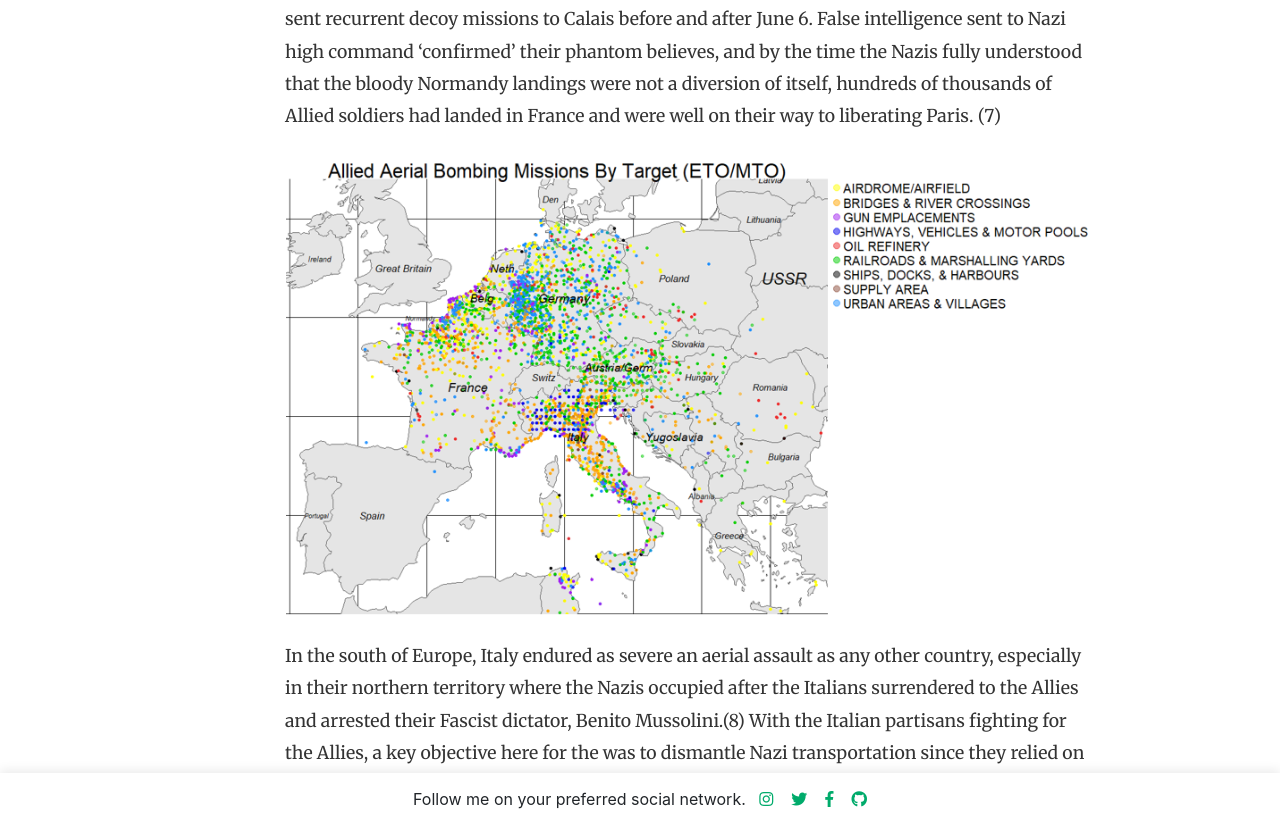
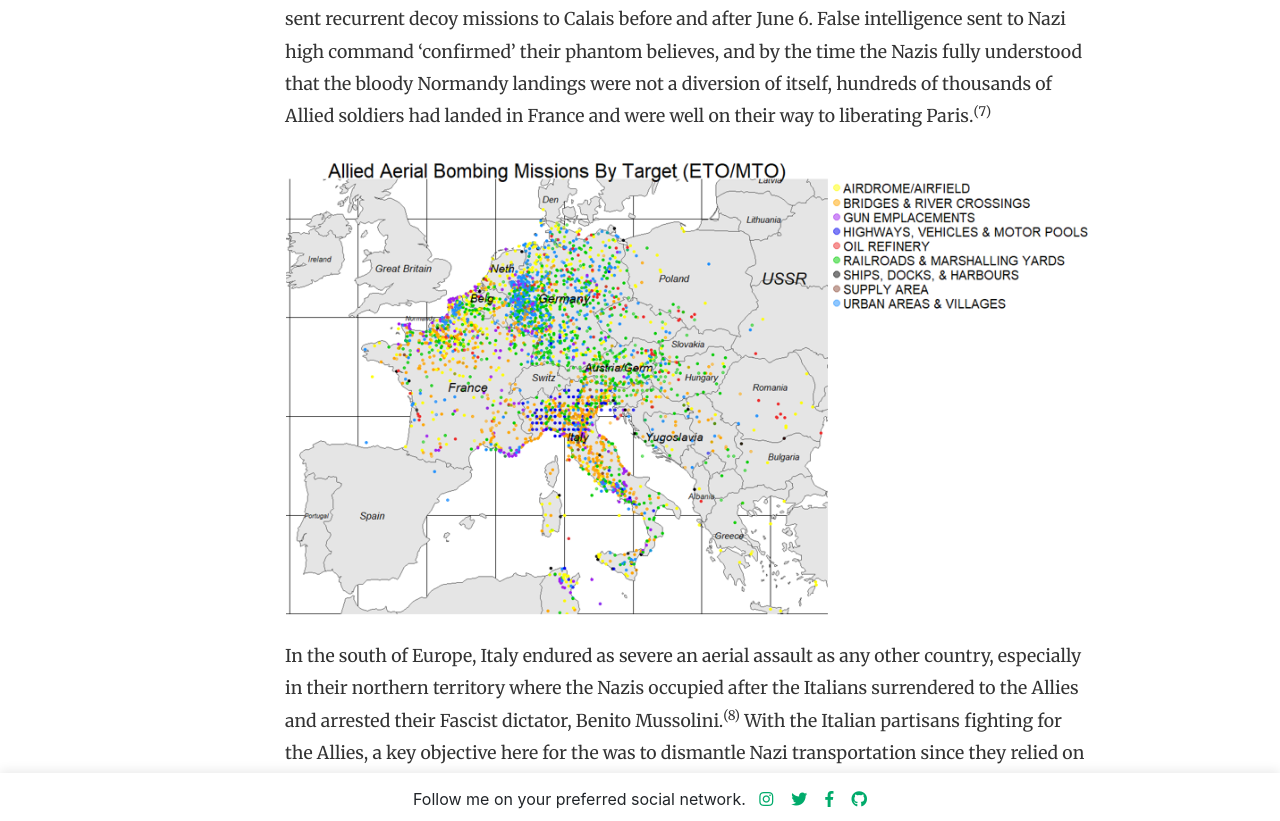
Before and after one commit to malteranalytics/malteranalytics.github.io, a Jekyll site: the page built from _posts/2020-04-01-ww2-strategy.md, in a window 1280 px wide and 1400 px high, scrolled down 6720 px. Shown: the part 575-1396 px from the top of the window. Built offline with Jekyll 4.4.1, drawn with Linux system fonts in a browser that asks for light colours; nearby versions of some CDN libraries; comment, search, counter and statistics services are not loaded; some of the changed text lies outside the part shown.

Commit message:
Update 2020-04-01-ww2-strategy.md

```diff
--- a/_posts/2020-04-01-ww2-strategy.md
+++ b/_posts/2020-04-01-ww2-strategy.md
@@ -18,14 +18,14 @@
 
 
 
-The map above is outlined by modern-day Europe with pre-World War 2 labels. Each point represents the target location of a unique aircraft carrier mission, whether it be a bomber, fighter, glider, or other type of aircraft.  [The data](https://www.kaggle.com/usaf/world-war-ii) mostly comes from the United States Air Force and the Royal Air Force of Great Britain with minimal records from the Royal Australian Air Force and the Royal New Zealand Air Force, however data is missing from both nations' campaigns in Europe.  Additionally, there was no data provided for several other key Allied powers such as Canada, the Soviet Union, and Poland.  Also, given that the data was collected from 1939-1945, there are surely cases of inaccuracies and missing records, notably from the Great Britain (Battle of Britain), Australia, and New Zealand data.
+The map above is outlined by modern-day Europe with pre-World War 2 labels. Each point represents the target location of a unique aircraft carrier mission, whether it be a bomber, fighter, glider, or other type of aircraft.  [The data](https://www.kaggle.com/usaf/world-war-ii){:target="_blank"} mostly comes from the United States Air Force and the Royal Air Force of Great Britain with minimal records from the Royal Australian Air Force and the Royal New Zealand Air Force, however data is missing from both nations' campaigns in Europe.  Additionally, there was no data provided for several other key Allied powers such as Canada, the Soviet Union, and Poland.  Also, given that the data was collected from 1939-1945, there are surely cases of inaccuracies and missing records, notably from the Great Britain (Battle of Britain), Australia, and New Zealand data.
 
 
 Among the astounding number of European, North African, and Mediterranean countries impacted by battle, the locations of highly concentrated aerial action can be associated with territories of strongest Nazi control.  Vichy (Southern) France and neutral Switzerland, Spain, and Portugal were the only countries in Western Europe that avoided complete bombardment.  Had USSR data been available, Poland and many other Eastern European nations would closer resemble Western Europe's destruction.
 
 
 
-Meanwhile in the Pacific Theatre, we can similarly see that the devastation of war was unavoidable across the map as Japan's Emperor Hirohito sought to expand Japanese influence across the resource rich Pacific Islands; many of which were colonized by Western Powers.  The Imperial Japanese Empire capitalized on the vulnerability of Nazi-occupied France and Netherlands and the tied-up British by invading their respective colonies and ruthlessly killing civilians and prisoners of war that stood in their way.  The Philippines (at the time an American territory) and Pearl Harbor were key military targets for Japan who took a gamble that a crippled U.S. Navy would buy the Japanese enough time to pursue expansion without a full-strength resistance.  The U.S. suffered overwhelming losses in the Japanese surprise invasions of both islands, the Philippines just 10 hours after Pearl Harbor. (1)
+Meanwhile in the Pacific Theatre, we can similarly see that the devastation of war was unavoidable across the map as Japan's Emperor Hirohito sought to expand Japanese influence across the resource rich Pacific Islands; many of which were colonized by Western Powers.  The Imperial Japanese Empire capitalized on the vulnerability of Nazi-occupied France and Netherlands and the tied-up British by invading their respective colonies and ruthlessly killing civilians and prisoners of war that stood in their way.  The Philippines (at the time an American territory) and Pearl Harbor were key military targets for Japan who took a gamble that a crippled U.S. Navy would buy the Japanese enough time to pursue expansion without a full-strength resistance.  The U.S. suffered overwhelming losses in the Japanese surprise invasions of both islands, the Philippines just 10 hours after Pearl Harbor.<sup>(1)</sup>
 
 
 
@@ -35,7 +35,7 @@
 
 
 
-It took 6 years for the Allies to declare victory in WW2 from the moment it began with the Nazi's Blitzkrieg (Lightning War) invasion of Poland.  The first major turning point in favor of the Allies in Europe (where the graph begins to slope upwards) wasn't until 1943 when the Soviet Union's Red Army prevailed in what became the deadliest battle in war history, the battle of Stalingrad.(2)  Following the Red Army's victory in defending their iconic city named for their dictator, they launched a counter offensive to the west with newfound confidence(3) while the other Allied Powers were advancing up the boot of Italy and preparing for a large-scale invasion of France.  A year later when the Americans, British, and Canadians did just that, stormed the beaches of Normandy on D-Day, combat in Europe spiked for 11 months as the Allies pushed the Nazis towards their inevitable surrender.  The map below represents the locations of Allied aerial attacks over the course of the war, implying the path the Allies took (light to dark) through France and Southern Italy as they closed in on the heart of Nazi territory.
+It took 6 years for the Allies to declare victory in WW2 from the moment it began with the Nazi's Blitzkrieg (Lightning War) invasion of Poland.  The first major turning point in favor of the Allies in Europe (where the graph begins to slope upwards) wasn't until 1943 when the Soviet Union's Red Army prevailed in what became the deadliest battle in war history, the battle of Stalingrad.<sup>(2)</sup>  Following the Red Army's victory in defending their iconic city named for their dictator, they launched a counter offensive to the west with newfound confidence<sup>(3)</sup> while the other Allied Powers were advancing up the boot of Italy and preparing for a large-scale invasion of France.  A year later when the Americans, British, and Canadians did just that, stormed the beaches of Normandy on D-Day, combat in Europe spiked for 11 months as the Allies pushed the Nazis towards their inevitable surrender.  The map below represents the locations of Allied aerial attacks over the course of the war, implying the path the Allies took (light to dark) through France and Southern Italy as they closed in on the heart of Nazi territory.
 
 
 
@@ -48,10 +48,10 @@
 
 
 
-Having seen where and when the aerial missions took place, we'll next look at which types of aircraft carriers were leading these missions.  Among the U.S. Air Force, the B-24 Liberator Bomber was the most used aircraft carrier throughout the war.  The bomber generally carried 8-10 men, including two pilots, several gunners, and an imperative and highly skilled bombardier responsible for hitting the precise target while accounting for aircraft speed, altitude, wind speed, air density, weather conditions, and bomb ballistics.(4)  At roughly 200 mph and up to 25,000 feet in the air, often only the lead aircraft in a group required a bombardier while the others would follow suit.(5)
+Having seen where and when the aerial missions took place, we'll next look at which types of aircraft carriers were leading these missions.  Among the U.S. Air Force, the B-24 Liberator Bomber was the most used aircraft carrier throughout the war.  The bomber generally carried 8-10 men, including two pilots, several gunners, and an imperative and highly skilled bombardier responsible for hitting the precise target while accounting for aircraft speed, altitude, wind speed, air density, weather conditions, and bomb ballistics.<sup>(4)</sup>  At roughly 200 mph and up to 25,000 feet in the air, often only the lead aircraft in a group required a bombardier while the others would follow suit.<sup>(5)</sup>
 
 
-The second most common type of aircraft was the fighter jet and among those, the A20 Havoc led the most missions.  A much smaller, agile, and faster plane than the bomber, the fighter jets were used for aerial combat, often shooting down the enemy bombers and protecting their own bombers.(6)
+The second most common type of aircraft was the fighter jet and among those, the A20 Havoc led the most missions.  A much smaller, agile, and faster plane than the bomber, the fighter jets were used for aerial combat, often shooting down the enemy bombers and protecting their own bombers.<sup>(6)</sup>
 
 
 
@@ -92,7 +92,7 @@
 
 
 
-We can further understand the Allies' brilliant chess-like strategy by plotting the mission targets on a map.  For example, the Nazi's placed several gun emplacements along the most heavily fortified section of the western coast of Europe in Northern France.  Once the Allies broke through Hitler's coastal fortress on D-Day, June 6, 1944, they heavily bombed highways, bridges and river crossings to make it difficult for the Nazis to send additional support.  Moreover, much of the genius of General Eisenhower's D-Day Operation Overlord came from the deception that the Allies played on Hitler and the Nazis, who were sure that the Allies intended to break into Northwest Europe through Pas de Calais, the point in Northern France nearest to Great Britain.  Toying with the Nazi's imagination, the Allies stationed an army under high profile American General George Patton on the British side of the English Channel and sent recurrent decoy missions to Calais before and after June 6.   False intelligence sent to Nazi high command 'confirmed' their phantom believes, and by the time the Nazis fully understood that the bloody Normandy landings were not a diversion of itself, hundreds of thousands of Allied soldiers had landed in France and were well on their way to liberating Paris. (7)
+We can further understand the Allies' brilliant chess-like strategy by plotting the mission targets on a map.  For example, the Nazi's placed several gun emplacements along the most heavily fortified section of the western coast of Europe in Northern France.  Once the Allies broke through Hitler's coastal fortress on D-Day, June 6, 1944, they heavily bombed highways, bridges and river crossings to make it difficult for the Nazis to send additional support.  Moreover, much of the genius of General Eisenhower's D-Day Operation Overlord came from the deception that the Allies played on Hitler and the Nazis, who were sure that the Allies intended to break into Northwest Europe through Pas de Calais, the point in Northern France nearest to Great Britain.  Toying with the Nazi's imagination, the Allies stationed an army under high profile American General George Patton on the British side of the English Channel and sent recurrent decoy missions to Calais before and after June 6.   False intelligence sent to Nazi high command 'confirmed' their phantom believes, and by the time the Nazis fully understood that the bloody Normandy landings were not a diversion of itself, hundreds of thousands of Allied soldiers had landed in France and were well on their way to liberating Paris.<sup>(7)</sup>
 
 
 
@@ -103,7 +103,7 @@
 
 
 
-In the south of Europe, Italy endured as severe an aerial assault as any other country, especially in their northern territory where the Nazis occupied after the Italians surrendered to the Allies and arrested their Fascist dictator, Benito Mussolini.(8)  With the Italian partisans fighting for the Allies, a key objective here for the was to dismantle Nazi transportation since they relied on railroads, highways, and bridges to ship the food and supplies that they stole from the Italians back to their homeland.  Most of these goods were shipped by railway through the German-annexed Austrian territory, accounting for the plethora of green.
+In the south of Europe, Italy endured as severe an aerial assault as any other country, especially in their northern territory where the Nazis occupied after the Italians surrendered to the Allies and arrested their Fascist dictator, Benito Mussolini.<sup>(8)</sup>  With the Italian partisans fighting for the Allies, a key objective here for the was to dismantle Nazi transportation since they relied on railroads, highways, and bridges to ship the food and supplies that they stole from the Italians back to their homeland.  Most of these goods were shipped by railway through the German-annexed Austrian territory, accounting for the plethora of green.
 
 
 
@@ -116,19 +116,19 @@
 
 1. [Why Did Japan Attack Pearl Harbor?](https://www.history.com/news/why-did-japan-attack-pearl-harbor){:target="_blank"}
 
-2. [Battle of Stalingrad](https://www.history.com/topics/world-war-ii/battle-of-stalingrad)
+2. [Battle of Stalingrad](https://www.history.com/topics/world-war-ii/battle-of-stalingrad){:target="_blank"}
 
-3. [Eastern European Front ](https://www.nationalww2museum.org/war/articles/eastern-front)
+3. [Eastern European Front ](https://www.nationalww2museum.org/war/articles/eastern-front){:target="_blank"}
 
-4. [B-24 Liberator](http://freepages.rootsweb.com/~webermd1/family/Liberator-Info.html)
+4. [B-24 Liberator](http://freepages.rootsweb.com/~webermd1/family/Liberator-Info.html){:target="_blank"}
 
-5. [Aircraft Details](https://www.militaryfactory.com/aircraft/detail.asp?aircraft_id=80)
+5. [Aircraft Details](https://www.militaryfactory.com/aircraft/detail.asp?aircraft_id=80){:target="_blank"}
 
-6. [Daylight Precision Bombing](https://www.airforcemag.com/article/1008daylight/)
+6. [Daylight Precision Bombing](https://www.airforcemag.com/article/1008daylight/){:target="_blank"}
 
-7. [The Elaborate Ruse Behind D-Day](https://www.history.com/news/fooling-hitler-the-elaborate-ruse-behind-d-day)
+7. [The Elaborate Ruse Behind D-Day](https://www.history.com/news/fooling-hitler-the-elaborate-ruse-behind-d-day){:target="_blank"}
 
-8. [Italy Declares Way on Germany](https://www.history.com/this-day-in-history/italy-declares-war-on-germany)
+8. [Italy Declares Way on Germany](https://www.history.com/this-day-in-history/italy-declares-war-on-germany){:target="_blank"}
 
 
 **Books:**
```
